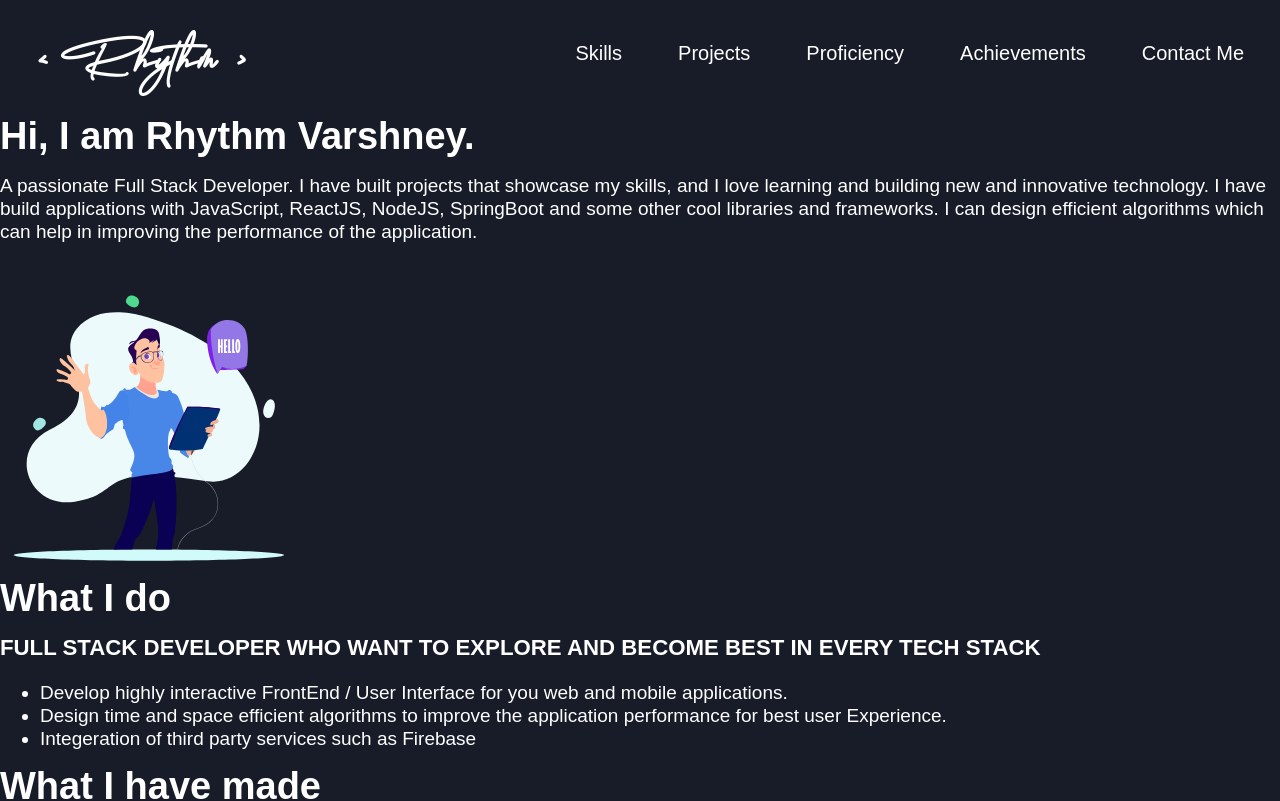
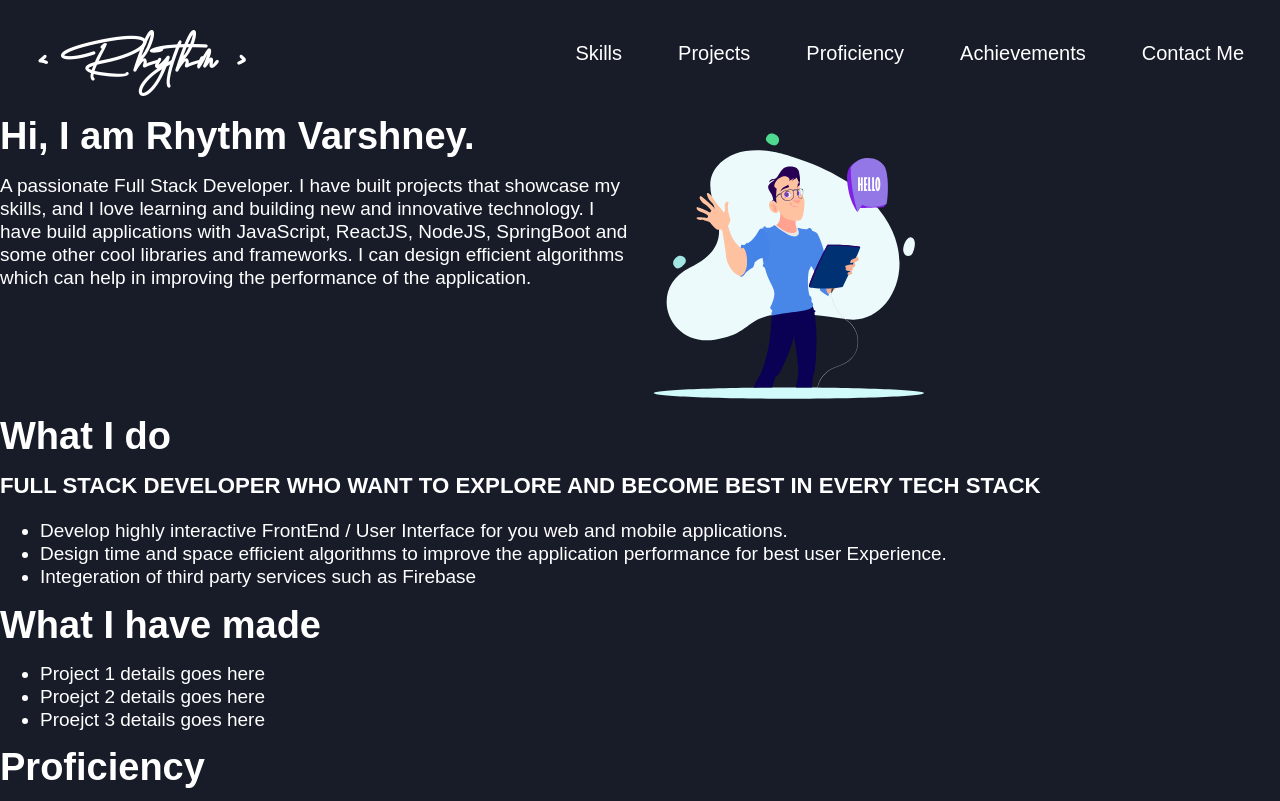
Before and after one commit to rhythm-design/DevProfolio, a React (Create React App) app: page / in a window 1280 px wide. Shown: the top 801 px of the page. Built offline with nearby package versions, Linux system fonts and the light colour scheme; a web font is replaced by a local one.

Commit message:
Added Top animation to Introduction component
Using react-awesome-reveal

```diff
--- a/src/components/Introduction/Introduction.jsx
+++ b/src/components/Introduction/Introduction.jsx
@@ -10,7 +10,9 @@ const Introduction = () => {
 
     return (
 
-        <div>
+        <Fade direction="up" duration={2000} distance="30px">
+            <div className="introduction-container">
+                <div className="half-box">
                     <h1>
                         Hi, I am Rhythm Varshney.
                     </h1>
@@ -23,10 +25,14 @@ const Introduction = () => {
                         algorithms which can help in improving the performance
                         of the application.
                     </p>
-            <div className="man-hello" >
-                <RenderLottie animationJSON={ManHello}/>
+                </div>
+                <div className="half-box" >
+                    <div className="man-hello">
+                        <RenderLottie className="man-hello" animationJSON={ManHello}/>
                     </div>
                 </div>
+            </div>
+        </Fade>
     );
 
 }
--- a/src/components/Introduction/Introduction.scss
+++ b/src/components/Introduction/Introduction.scss
@@ -2,3 +2,12 @@
     width: 300px;
     height: 300px;;
 }
+
+.introduction-container{
+    display: flex;
+
+}
+
+.half-box{
+    width: 50%;
+}
```
Lines whose indentation alone changed are shown as unchanged.
